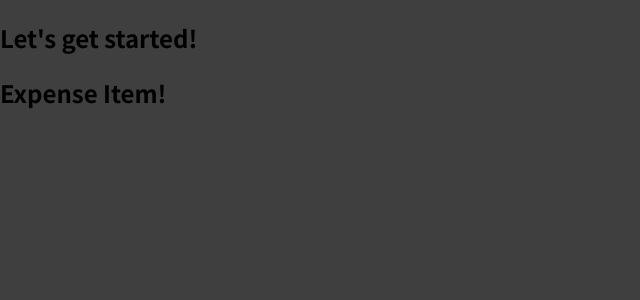
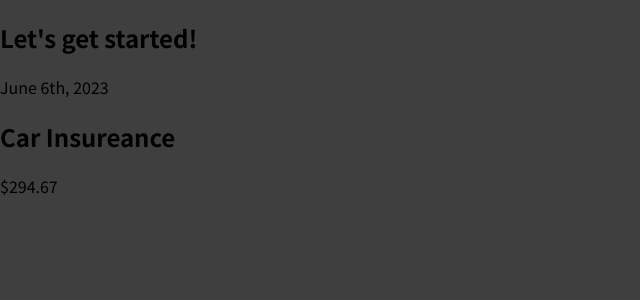
Before and after one commit to jffrsnpbbr/react-course, a React (Create React App) app in the folder react-complete-guide/: page / in a window 1280 px wide. Shown: the top 300 px of the page, without its empty margins (0-640 px from the left). Built offline with nearby package versions, Linux system fonts and the light colour scheme.

Commit message:
writing more complex jsx

```diff
--- a/react-complete-guide/src/components/ExpenseItem.js
+++ b/react-complete-guide/src/components/ExpenseItem.js
@@ -1,5 +1,13 @@
 function ExpenseItem() {
-  return <h2>Expense Item!</h2>
+  return (
+    <div>
+      <div>June 6th, 2023</div>
+      <div>
+        <h2>Car Insureance</h2>
+        <div>$294.67</div>
+      </div>
+    </div>
+  );
 }
 
 export default ExpenseItem;
```
